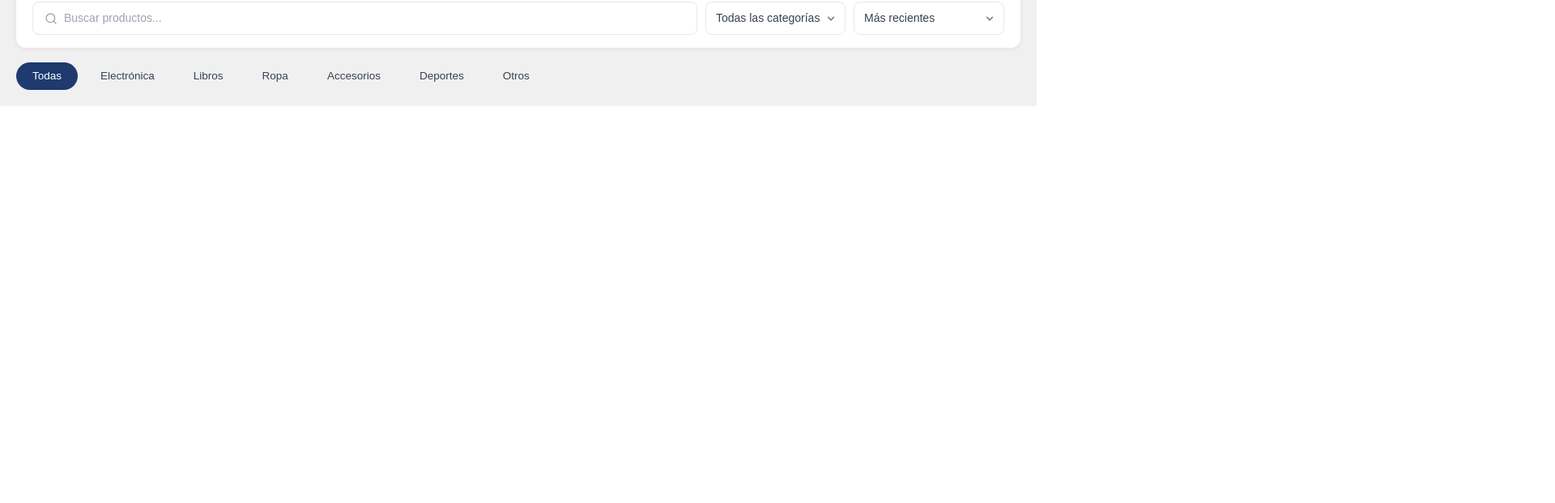
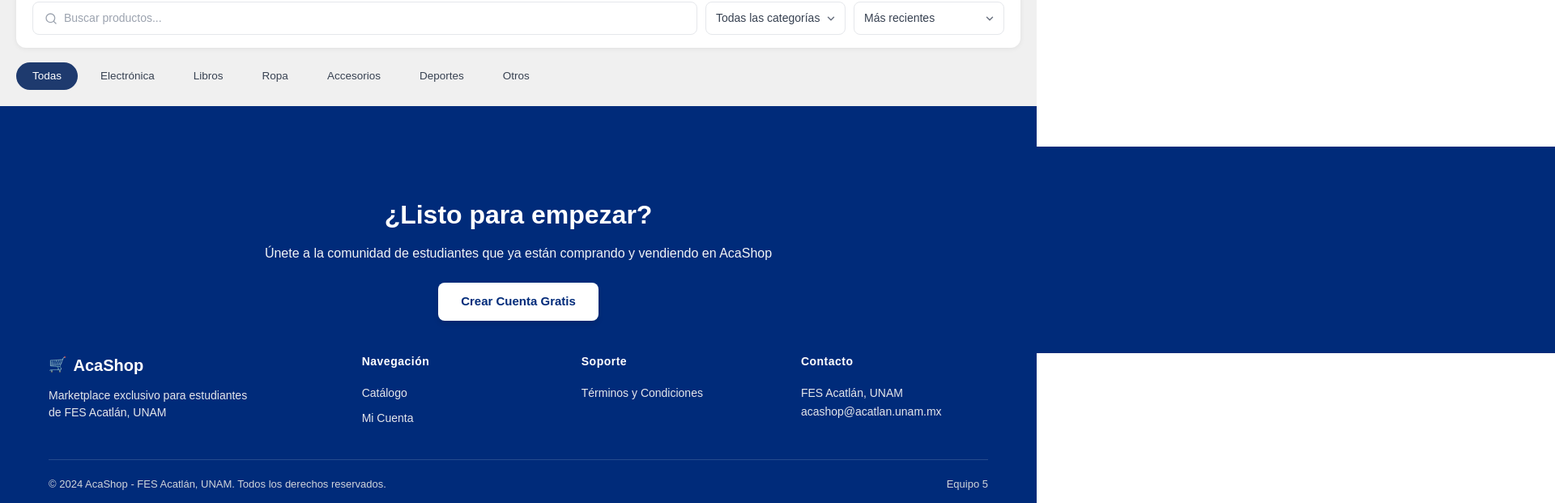
Before and after one commit to AcaShop-Acatlan/front-end-proyect, a Next.js app in the folder aca-shop/: page / in a window 1280 px wide. Shown: the part 1195-1816 px from the top of the page at 81% size, 1920 px wide, since content can reach past the window. Before the commit the page ends 1326 px from the top, so only its background shows below. Built offline with nearby package versions, Linux system fonts and the light colour scheme.

Commit message:
Se agregó componente footer

```diff
--- /dev/null
+++ b/aca-shop/app/components/footer/footer.module.css
@@ -0,0 +1,155 @@
+.footerWrapper {
+  width: 100%;
+  position: relative;
+}
+
+.container {
+  max-width: 1200px;
+  margin: 0 auto;
+  padding: 0 20px;
+}
+
+.ctaSection {
+  background-color: #002B7A;
+  color: white;
+  text-align: center;
+  padding: 60px 20px 40px 20px;
+  position: relative;
+}
+
+.ctaSection::before {
+  content: "";
+  position: absolute;
+  top: 0;
+  bottom: 0;
+  left: -2000px;
+  right: 100%;
+  background-color: #002B7A;
+  z-index: -1;
+}
+
+.ctaSection::after {
+  content: "";
+  position: absolute;
+  top: 0;
+  bottom: 0;
+  left: 100%;
+  right: -2000px;
+  background-color: #002B7A;
+  z-index: -1;
+}
+
+.ctaSection h2 {
+  font-size: 32px;
+  font-weight: 700;
+  margin: 0 0 12px 0;
+}
+
+.ctaSection p {
+  font-size: 16px;
+  margin: 0 0 24px 0;
+  color: #f3f4f6;
+}
+
+.ctaButton {
+  background-color: #ffffff;
+  color: #002B7A;
+  border: none;
+  padding: 12px 28px;
+  border-radius: 8px;
+  font-weight: 600;
+  font-size: 15px;
+  cursor: pointer;
+  transition: all 0.2s;
+  box-shadow: 0 4px 6px rgba(0, 0, 0, 0.1);
+}
+
+.ctaButton:hover {
+  background-color: #f9fafb;
+}
+
+.footerMain {
+  background-color: #002B7A !important; /* El !important obliga a usar este azul en lugar del negro */
+  color: white;
+  padding: 50px 0 30px 0;
+  position: relative;
+  z-index: 1;
+}
+
+.grid {
+  display: grid;
+  grid-template-columns: 1.5fr 1fr 1fr 1fr;
+  gap: 40px;
+  padding-bottom: 40px;
+}
+
+.column h3 {
+  font-size: 14px;
+  font-weight: 700;
+  margin: 0 0 18px 0;
+  color: #ffffff;
+  letter-spacing: 0.5px;
+}
+
+.logo {
+  display: flex;
+  align-items: center;
+  gap: 8px;
+  margin-bottom: 12px;
+}
+
+.logo h2 {
+  font-size: 20px;
+  font-weight: 700;
+  margin: 0;
+}
+
+.icon {
+  font-size: 18px;
+}
+
+.description {
+  max-width: 250px;
+  margin: 0;
+}
+
+.links {
+  display: flex;
+  flex-direction: column;
+  gap: 10px;
+}
+
+.links a, .email, .column p {
+  color: #e5e7eb;
+  text-decoration: none;
+  font-size: 14px;
+  line-height: 1.5;
+  margin: 0;
+}
+
+.links a:hover, .email:hover {
+  color: #ffffff;
+  text-decoration: underline;
+}
+
+.bottom {
+  border-top: 1px solid rgba(255, 255, 255, 0.15);
+  padding-top: 20px;
+  display: flex;
+  justify-content: space-between;
+  align-items: center;
+  color: #d1d5db;
+  font-size: 13px;
+}
+
+.bottom p {
+  margin: 0;
+}
+
+/* Responsivo */
+@media (max-width: 768px) {
+  .grid {
+    grid-template-columns: repeat(2, 1fr);
+    gap: 30px;
+  }
+}
--- /dev/null
+++ b/aca-shop/app/components/footer/footer.tsx
@@ -0,0 +1,66 @@
+import styles from './footer.module.css'
+export default function Footer() {
+  return (
+    <footer className={styles.footerMain}>
+      <div className={styles.container}>
+        {}
+        <div className={styles.ctaSection}>
+        <div className={styles.container}>
+          <h2>¿Listo para empezar?</h2>
+          <p>Únete a la comunidad de estudiantes que ya están comprando y vendiendo en AcaShop</p>
+          <button className={styles.ctaButton}>Crear Cuenta Gratis</button>
+        </div>
+        </div>
+
+        {}
+        <div className={styles.grid}>
+
+          {}
+          <div className={styles.column}>
+            <div className={styles.logo}>
+              <span className={styles.icon}>🛒</span>
+              <h2>AcaShop</h2>
+            </div>
+            <p className={styles.description}>
+              Marketplace exclusivo para estudiantes de FES Acatlán, UNAM
+            </p>
+          </div>
+
+          {}
+          <div className={styles.column}>
+            <h3>Navegación</h3>
+            <nav className={styles.links}>
+              <a href="#">Catálogo</a>
+              <a href="#">Mi Cuenta</a>
+            </nav>
+          </div>
+
+          {}
+          <div className={styles.column}>
+            <h3>Soporte</h3>
+            <nav className={styles.links}>
+              <a href="#">Términos y Condiciones</a>
+            </nav>
+          </div>
+
+          {}
+          <div className={styles.column}>
+            <h3>Contacto</h3>
+            <p>FES Acatlán, UNAM</p>
+            <a href="acashop@acatlan.unam.mx" className={styles.email}>
+              acashop@acatlan.unam.mx
+            </a>
+          </div>
+
+        </div>
+
+        {}
+        <div className={styles.bottom}>
+          <p>© 2024 AcaShop - FES Acatlán, UNAM. Todos los derechos reservados.</p>
+          <p className={styles.powered}>Equipo 5</p>
+        </div>
+
+      </div>
+    </footer>
+  )
+}
--- a/aca-shop/app/components/header/header.tsx
+++ b/aca-shop/app/components/header/header.tsx
@@ -1,4 +1,3 @@
-
 import styles from './header.module.css'
 export default function Header(){
     return(
--- a/aca-shop/app/page.tsx
+++ b/aca-shop/app/page.tsx
@@ -3,6 +3,7 @@
 import Hero from "./components/hero-section/hero-section";
 import Busqueda from "./busqueda/busqueda";
 import PopularCategories from "./components/popular-categories/popular-categories";
+import Footer from "./components/footer/footer";
 
 export default function Home() {
   return (
@@ -11,6 +12,7 @@
       <Hero />
       <PopularCategories />
       <Busqueda />
+      <Footer/>
     </>
   );
 }
```
Also changed, not shown: 1 other file (tests, documents, lock files or other folders).
